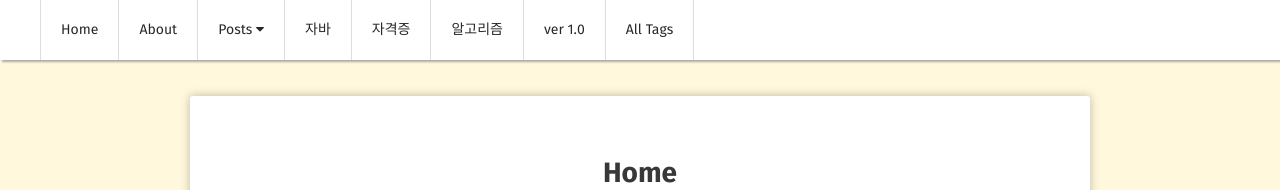
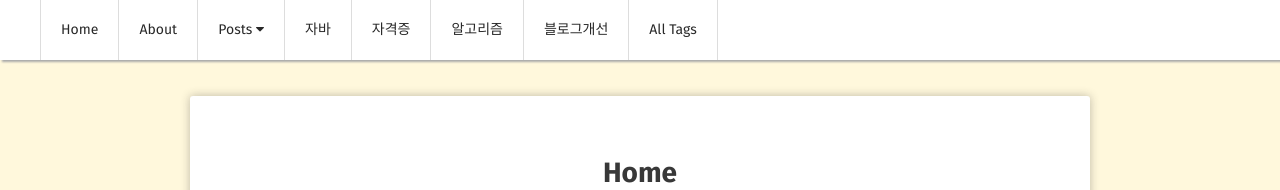
Before and after one commit to choiwono/choiwono.github.io, a Jekyll site: the page built from index.html, in a window 1280 px wide. Shown: the top 190 px of the page. Built offline with Jekyll 4.4.1, drawn with Linux system fonts in a browser that asks for light colours; some web fonts are replaced.

Commit message:
Update nav.html

```diff
--- a/_includes/nav.html
+++ b/_includes/nav.html
@@ -13,7 +13,7 @@
                     <li><a href="{{ site.url }}/java/">자바</a></li>
                     <li><a href="{{ site.url }}/certificate/">자격증</a></li>
                     <li><a href="{{ site.url }}/algo/">알고리즘</a></li>
-                    <li><a href="{{ site.url }}/Github_Blog/">ver 1.0</a></li>
+                    <li><a href="{{ site.url }}/Github_Blog/">블로그개선</a></li>
                     <li><a href="{{ site.url }}/tags/">All Tags</a></li>
                 </div>
             </li>
```
